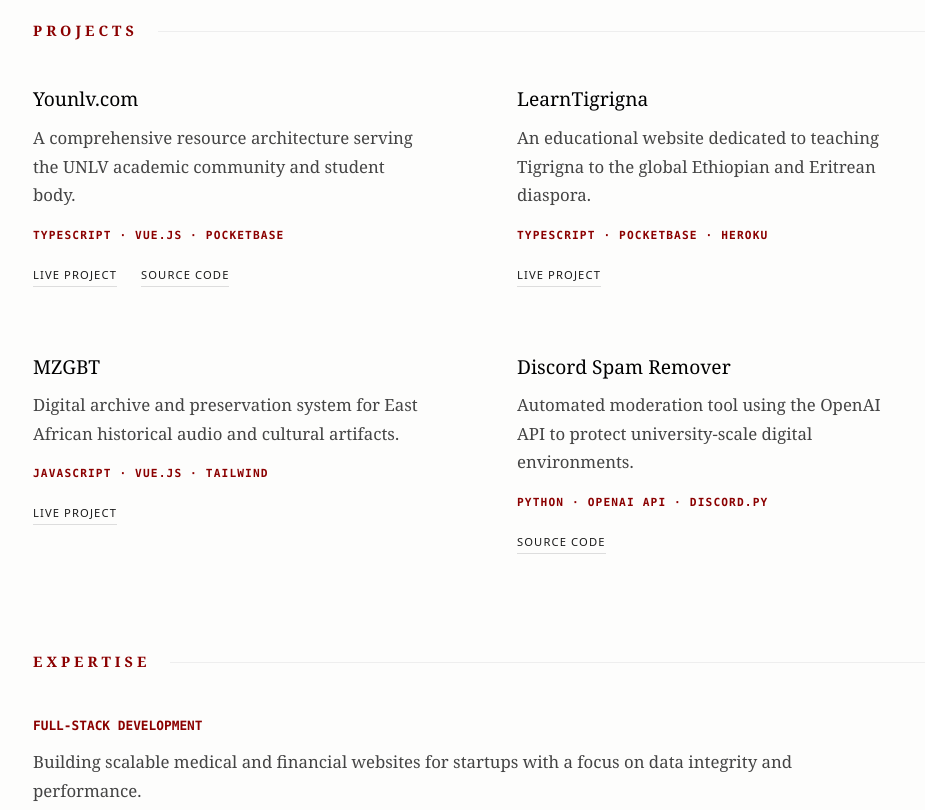
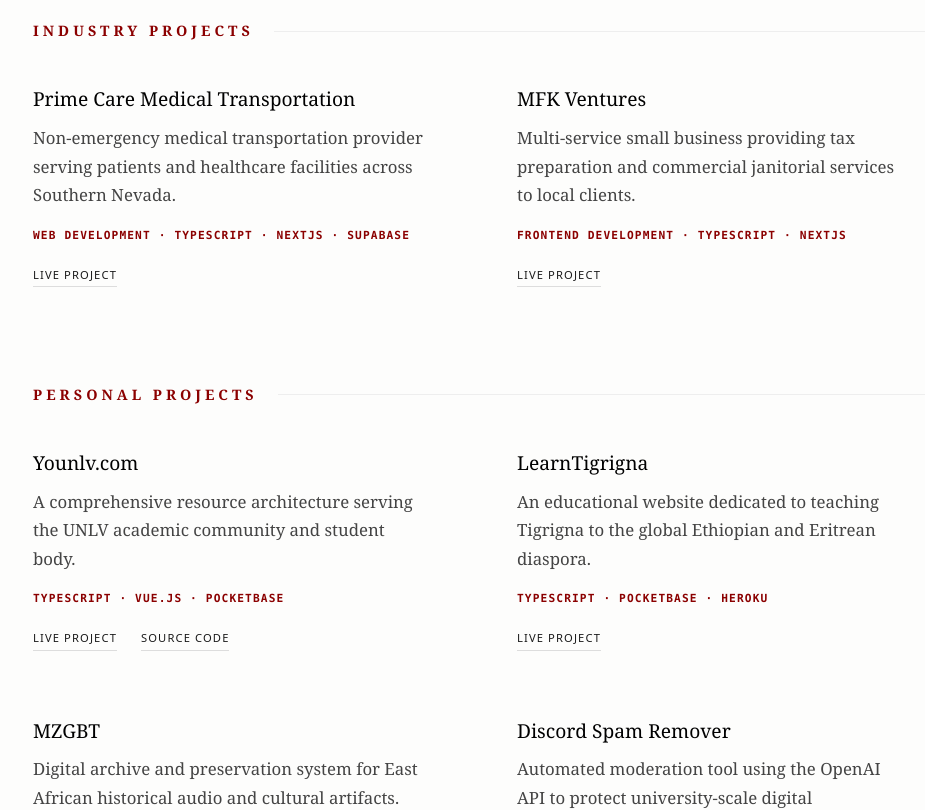
Before and after one commit to theplaceincan/Portfolio, a Next.js app: page / in a window 1280 px wide. Shown: the part 1240-2050 px from the top of the page, without its empty margins (147-1072 px from the left). Built offline with nearby package versions, Linux system fonts and the light colour scheme.

Commit message:
added industry projects section

```diff
--- a/app/page.tsx
+++ b/app/page.tsx
@@ -45,7 +45,25 @@
       </section>
 
       <section>
-        <h2 className="section-line">Projects</h2>
+        <h2 className="section-line">Industry Projects</h2>
+        <div className="grid grid-cols-1 md:grid-cols-2 gap-x-12 gap-y-16">
+          <ProjectItem
+            title="Prime Care Medical Transportation"
+            desc="Non-emergency medical transportation provider serving patients and healthcare facilities across Southern Nevada."
+            tech="Web Development · TypeScript · NextJS · Supabase"
+            links={[{label: "Live Project", href: "https://primecaremedicaltransportationllc.onrender.com/"}]}
+          />
+          <ProjectItem
+            title="MFK Ventures"
+            desc="Multi-service small business providing tax preparation and commercial janitorial services to local clients."
+            tech="Frontend Development · TypeScript · NextJS "
+            links={[{label: "Live Project", href: "https://www.mfkventuress.com/"}]}
+          />
+        </div>
+      </section>
+
+      <section>
+        <h2 className="section-line">Personal Projects</h2>
         <div className="grid grid-cols-1 md:grid-cols-2 gap-x-12 gap-y-16">
           <ProjectItem
             title="Younlv.com"
```
